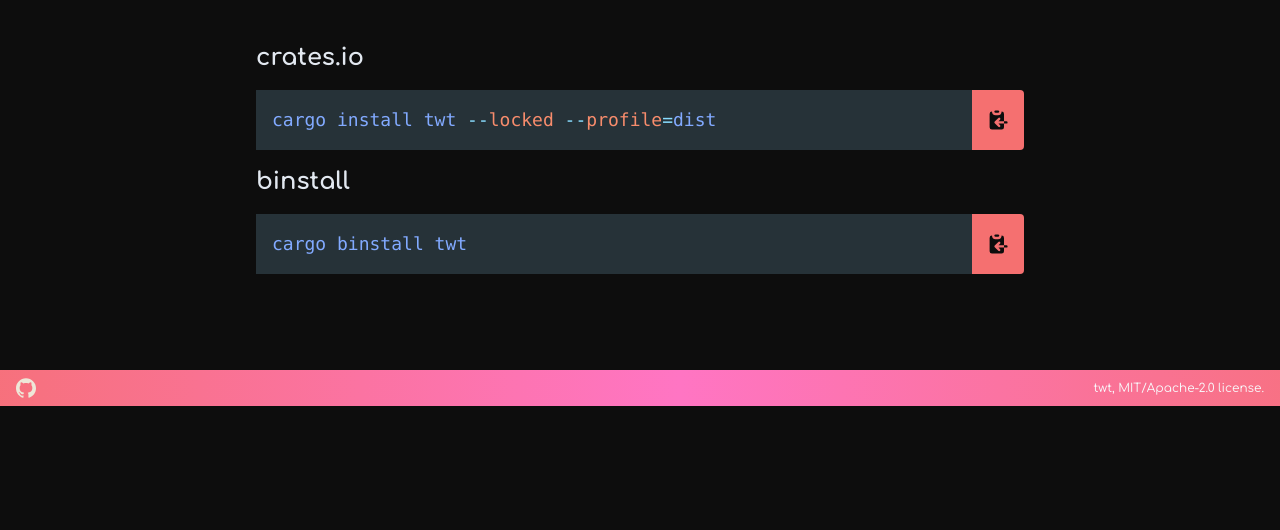
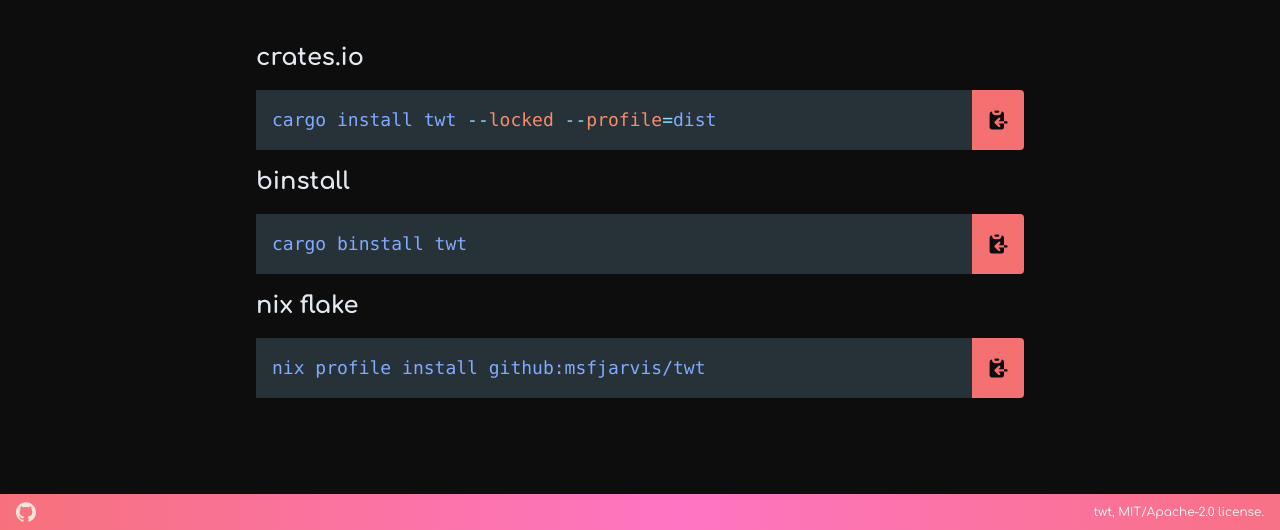
Before and after one commit to msfjarvis/twt, a plain HTML site: page docs/artifacts/index.html in a window 1280 px wide. Shown: the part 450-980 px from the top of the page. Before the commit the page ends 856 px from the top, so only its background shows below. Drawn offline with Linux system fonts and the light colour scheme.

Commit message:
chore: refresh website

```diff
--- a/docs/artifacts/index.html
+++ b/docs/artifacts/index.html
@@ -2,4 +2,6 @@
 <span style="color:#82aaff;">cargo install twt</span><span style="color:#89ddff;"> --</span><span style="color:#f78c6c;">locked</span><span style="color:#89ddff;"> --</span><span style="color:#f78c6c;">profile</span><span style="color:#89ddff;">=</span><span style="color:#82aaff;">dist</span></pre>
 <button class="button primary" data-copy="cargo install twt --locked --profile=dist"><svg stroke='currentColor' fill='currentColor' stroke-width='0' viewBox='0 0 20 20' height='1em' width='1em' xmlns='http://www.w3.org/2000/svg'><path d='M8 2a1 1 0 000 2h2a1 1 0 100-2H8z'></path><path d='M3 5a2 2 0 012-2 3 3 0 003 3h2a3 3 0 003-3 2 2 0 012 2v6h-4.586l1.293-1.293a1 1 0 00-1.414-1.414l-3 3a1 1 0 000 1.414l3 3a1 1 0 001.414-1.414L10.414 13H15v3a2 2 0 01-2 2H5a2 2 0 01-2-2V5zM15 11h2a1 1 0 110 2h-2v-2z'></path></svg></button></div></li><li class="list-none"><h5>binstall</h5><div class="install-code-wrapper"><pre style="background-color:#263238;">
 <span style="color:#82aaff;">cargo binstall twt</span></pre>
-<button class="button primary" data-copy="cargo binstall twt"><svg stroke='currentColor' fill='currentColor' stroke-width='0' viewBox='0 0 20 20' height='1em' width='1em' xmlns='http://www.w3.org/2000/svg'><path d='M8 2a1 1 0 000 2h2a1 1 0 100-2H8z'></path><path d='M3 5a2 2 0 012-2 3 3 0 003 3h2a3 3 0 003-3 2 2 0 012 2v6h-4.586l1.293-1.293a1 1 0 00-1.414-1.414l-3 3a1 1 0 000 1.414l3 3a1 1 0 001.414-1.414L10.414 13H15v3a2 2 0 01-2 2H5a2 2 0 01-2-2V5zM15 11h2a1 1 0 110 2h-2v-2z'></path></svg></button></div></li></ul></div></div><div></div></div></div></main><footer class="footer"><a href="https://github.com/msfjarvis/twt"><div class="github-icon" aria-hidden="true"></div></a><span>twt, MIT/Apache-2.0 license.</span></footer></div><div><script src="/twt/artifacts.js"></script></div></body></html>
+<button class="button primary" data-copy="cargo binstall twt"><svg stroke='currentColor' fill='currentColor' stroke-width='0' viewBox='0 0 20 20' height='1em' width='1em' xmlns='http://www.w3.org/2000/svg'><path d='M8 2a1 1 0 000 2h2a1 1 0 100-2H8z'></path><path d='M3 5a2 2 0 012-2 3 3 0 003 3h2a3 3 0 003-3 2 2 0 012 2v6h-4.586l1.293-1.293a1 1 0 00-1.414-1.414l-3 3a1 1 0 000 1.414l3 3a1 1 0 001.414-1.414L10.414 13H15v3a2 2 0 01-2 2H5a2 2 0 01-2-2V5zM15 11h2a1 1 0 110 2h-2v-2z'></path></svg></button></div></li><li class="list-none"><h5>nix flake</h5><div class="install-code-wrapper"><pre style="background-color:#263238;">
+<span style="color:#82aaff;">nix profile install github:msfjarvis/twt</span></pre>
+<button class="button primary" data-copy="nix profile install github:msfjarvis/twt"><svg stroke='currentColor' fill='currentColor' stroke-width='0' viewBox='0 0 20 20' height='1em' width='1em' xmlns='http://www.w3.org/2000/svg'><path d='M8 2a1 1 0 000 2h2a1 1 0 100-2H8z'></path><path d='M3 5a2 2 0 012-2 3 3 0 003 3h2a3 3 0 003-3 2 2 0 012 2v6h-4.586l1.293-1.293a1 1 0 00-1.414-1.414l-3 3a1 1 0 000 1.414l3 3a1 1 0 001.414-1.414L10.414 13H15v3a2 2 0 01-2 2H5a2 2 0 01-2-2V5zM15 11h2a1 1 0 110 2h-2v-2z'></path></svg></button></div></li></ul></div></div><div></div></div></div></main><footer class="footer"><a href="https://github.com/msfjarvis/twt"><div class="github-icon" aria-hidden="true"></div></a><span>twt, MIT/Apache-2.0 license.</span></footer></div><div><script src="/twt/artifacts.js"></script></div></body></html>
--- a/oranda.json
+++ b/oranda.json
@@ -2,10 +2,10 @@
   "dist_dir": "./docs",
   "path_prefix": "twt",
   "artifacts": {
-    "cargo_dist": false,
     "package_managers": {
       "crates.io": "cargo install twt --locked --profile=dist",
-      "binstall": "cargo binstall twt"
+      "binstall": "cargo binstall twt",
+      "nix flake": "nix profile install github:msfjarvis/twt"
     }
   }
 }
```
